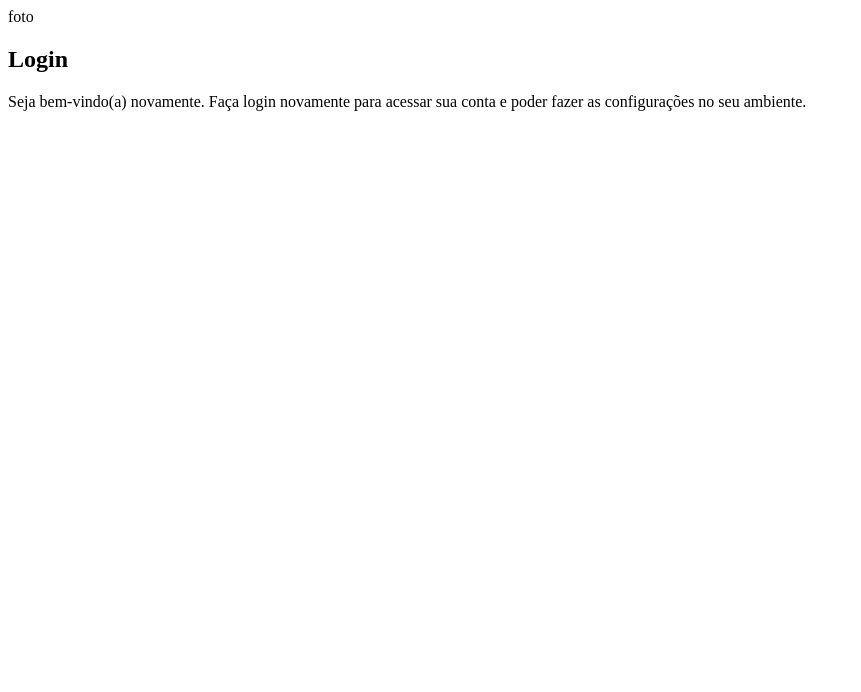
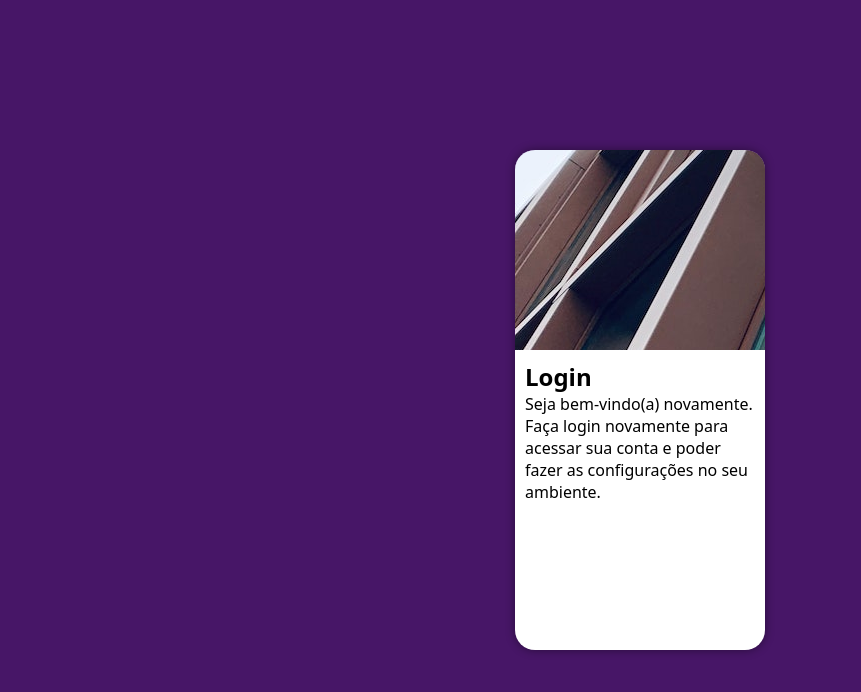
Before and after one commit to davidsonvitorino/projeto-login, a plain HTML site: page index.html in a window 1280 px wide. Shown: the whole page, without its empty margins (0-861 px from the left). Drawn offline with Linux system fonts and the light colour scheme.

Commit message:
ediçao do css incompleto

```diff
--- a/estilos/style.css
+++ b/estilos/style.css
@@ -5,3 +5,48 @@
     verde: 49a09d
     lilas: #5f2c82
 */
+
+*{
+    font-family: system-ui, -apple-system, BlinkMacSystemFont, 'Segoe UI', Roboto, Oxygen, Ubuntu, Cantarell, 'Open Sans', 'Helvetica Neue', sans-serif;
+    padding: 0px;
+    margin: 0px;
+    box-sizing: border-box;
+}
+
+body, html {
+    background-color: #471667;
+    width: 100vw;
+    height: 100vh;
+}
+
+main {
+    position: relative;
+    width: 100vw;
+    height: 100vh;
+}
+
+section#login {
+    position: absolute;
+    top: 50%;
+    left: 50%;
+    transform: translate(-50%, -50%) ;
+    background-color: white;
+    width: 250px;
+    height: 500px;
+    border-radius: 20px;
+    overflow: hidden;
+    box-shadow: 0px 0px 10px rgba(0, 0, 0, 0.432);
+}
+
+section#login > div#imagem{
+    background-size: cover;
+    background: #471667 url(../imagens/pexels-david.jpg) no-repeat;
+    background-position: left, bottom;
+    height: 200px;
+    display: block;
+}
+
+section#login > div#formulario {
+    display: block;
+    padding: 10px;
+}
--- a/index.html
+++ b/index.html
@@ -12,7 +12,7 @@
     <main>
         <section id="login">
             <div id="imagem">
-                foto
+
             </div>
             <div id="formulario">
                 <h1>Login</h1>
```
Also changed, not shown: imagens/pexels-david.jpg (added), imagens/pexels.jpg (renamed from imagens/pexels-bruno-thethe-.jpg).
